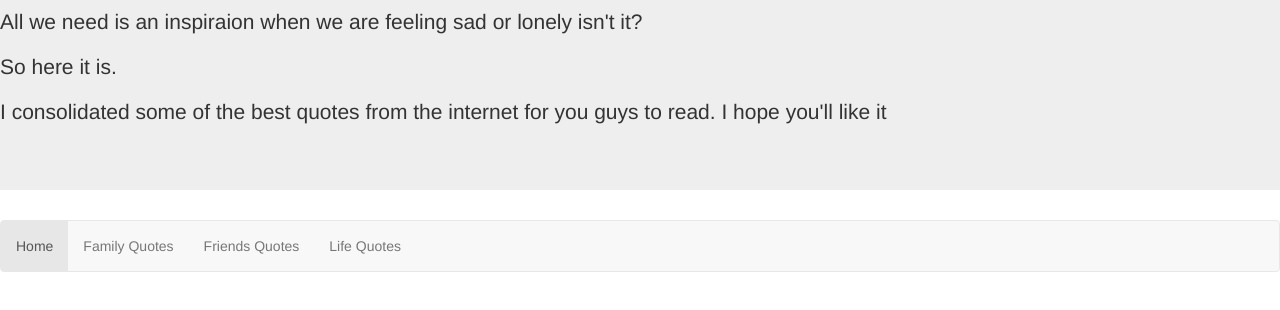
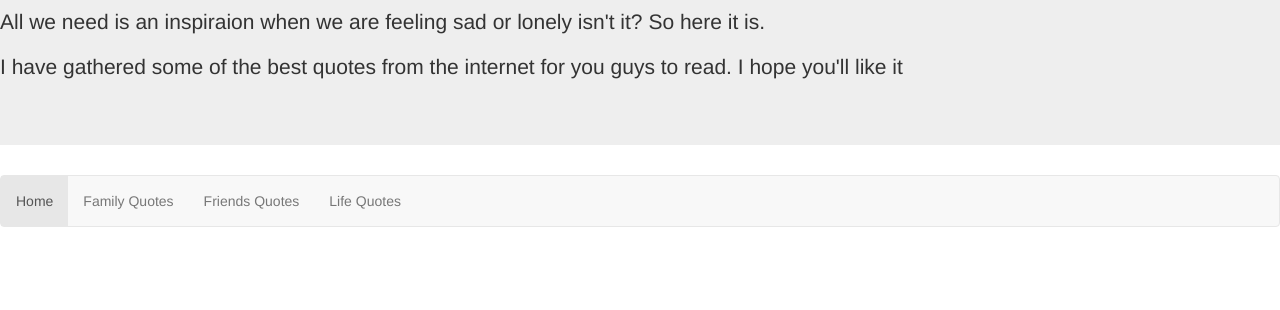
Before and after one commit to rodarodolfo/IdiomTrendsPage5.github.io, a plain HTML site: page index.html in a window 1280 px wide. Shown: the part 140-450 px from the top of the page. Drawn offline with nearby package versions, Linux system fonts and the light colour scheme.

Commit message:
Update index.html

```diff
--- a/index.html
+++ b/index.html
@@ -20,9 +20,8 @@
   <body background="main.png">
       <div class="jumbotron">
         <h1>SoulfulQuotes</h1>
-        <p>All we need is an inspiraion when we are feeling sad or lonely isn't it?</p>
-        <p>So here it is.</p>
-        <p>I consolidated some of the best quotes
+        <p>All we need is an inspiraion when we are feeling sad or lonely isn't it? So here it is.</p>
+        <p>I have gathered some of the best quotes
     from the internet for you guys to read. I hope you'll like it</p>
       </div>
 
```
